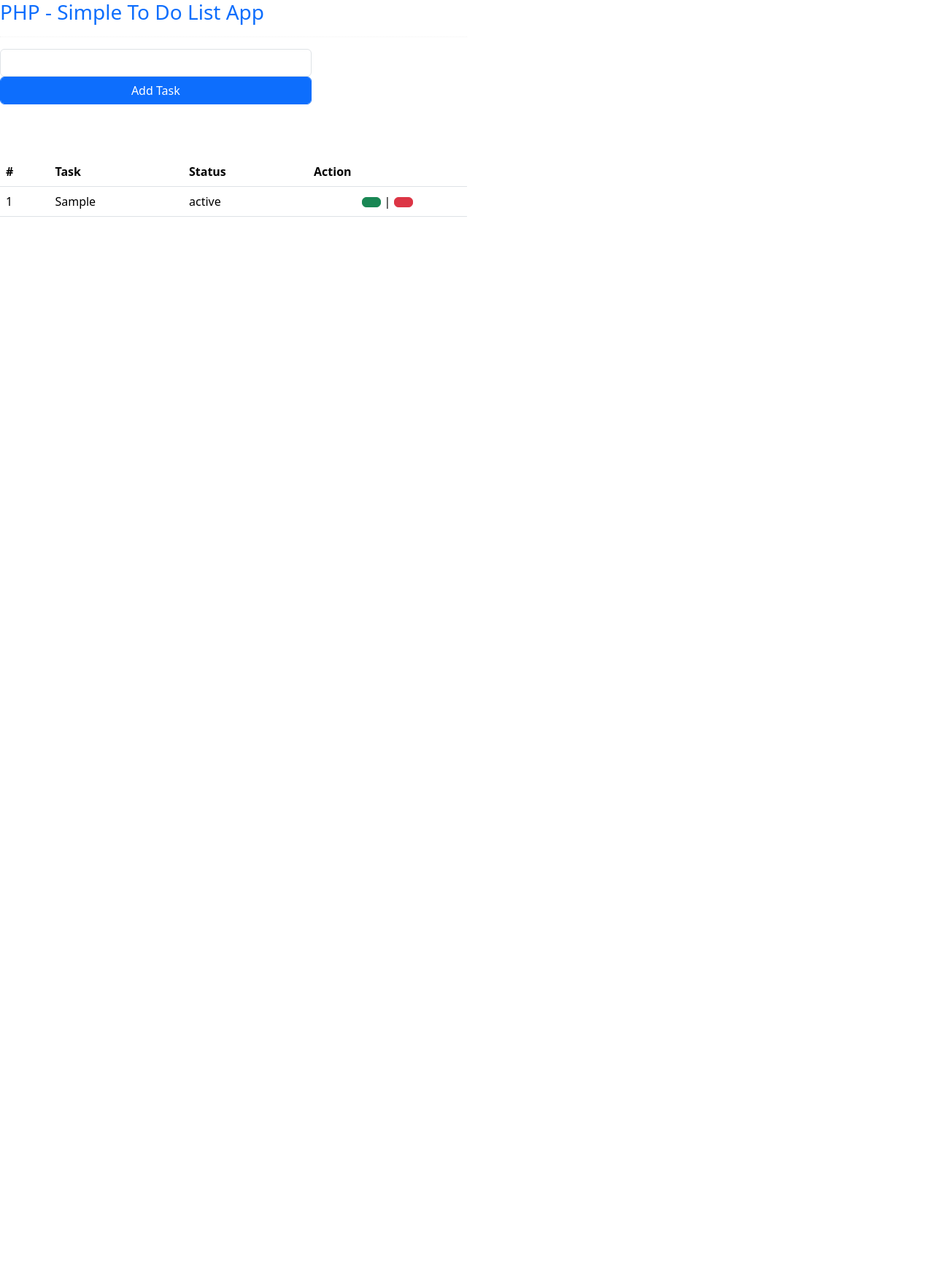
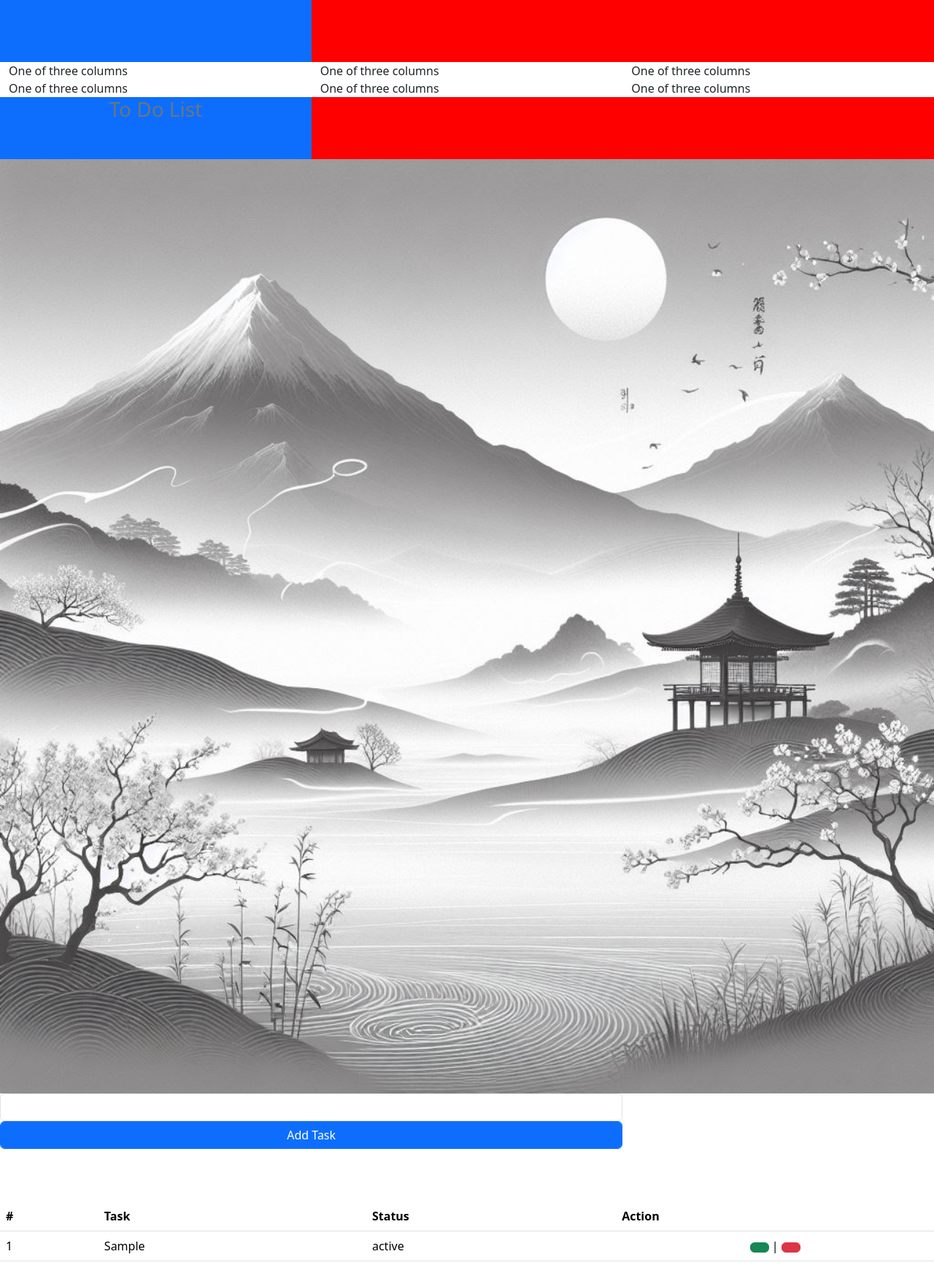
Before and after one commit to Cxrvers/to-do-list, a PHP site: page / in a window 1280 px wide. Shown: the whole page at 73% size. Before the commit the page ends 297 px from the top, so only its background shows below. Run offline with PHP 8.4, Linux system fonts and the light colour scheme; tables that the repository leaves empty or names only in its code hold one stand-in row (values such as "Sample post").

Commit message:
Working on bootstrap grid structure

```diff
--- a/index.php
+++ b/index.php
@@ -2,14 +2,66 @@
 <html lang="en">
 	<head>
 		<link rel="stylesheet" type="text/css" href="https://cdn.jsdelivr.net/npm/bootstrap@5.3.2/dist/css/bootstrap.min.css"/>
+		<link rel="stylesheet" type="text/css" href="main.css"/>
 		<meta charset="UTF-8" name="viewport" content="width=device-width, initial-scale=1"/>
 	</head>
 <body>
-	<div class="col-md-3"></div>
-	<div class="col-md-6 well">
-		<h3 class="text-primary">PHP - Simple To Do List App</h3>
-		<hr style="border-top:1px dotted #ccc;"/>
-		<div class="col-md-2"></div>
+
+<div class="container-fluid">
+	<div class="row header-box">
+		<div class="col-md-4 bg-primary">
+		</div>
+	</div>
+	<div class="row">
+		<div class="col-sm">
+		One of three columns
+		</div>
+		<div class="col-sm">
+		One of three columns
+		</div>
+		<div class="col-sm">
+		One of three columns
+		</div>
+	</div>
+	<div class="row">
+		<div class="col-sm">
+		One of three columns
+		</div>
+		<div class="col-sm">
+		One of three columns
+		</div>
+		<div class="col-sm">
+		One of three columns
+		</div>
+	</div>
+</div>
+
+
+
+
+
+
+
+
+
+
+
+
+
+
+
+
+
+
+
+
+
+	<div class="header-box col-md-12">
+		<h3 class="header-title col-md-4 text-secondary text-center bg-primary">To Do List</h3>
+	</div>
+	<div class="col-md-12">
+		<img src="images/background_home.jpg" class="img-fluid col-md-12" alt="">
+	</div>
 	<div class="col-md-8">
 		<center>
 			<form method="POST" class="form-inline" action="add_query.php">
--- /dev/null
+++ b/main.css
@@ -0,0 +1,8 @@
+.header-box {
+    background-color:red;
+    height: 85px;
+}
+
+.header-title{
+    min-height: 85px;
+}
```
Also changed, not shown: images/background_home.jpg (added). Lines whose indentation alone changed are shown as unchanged.
